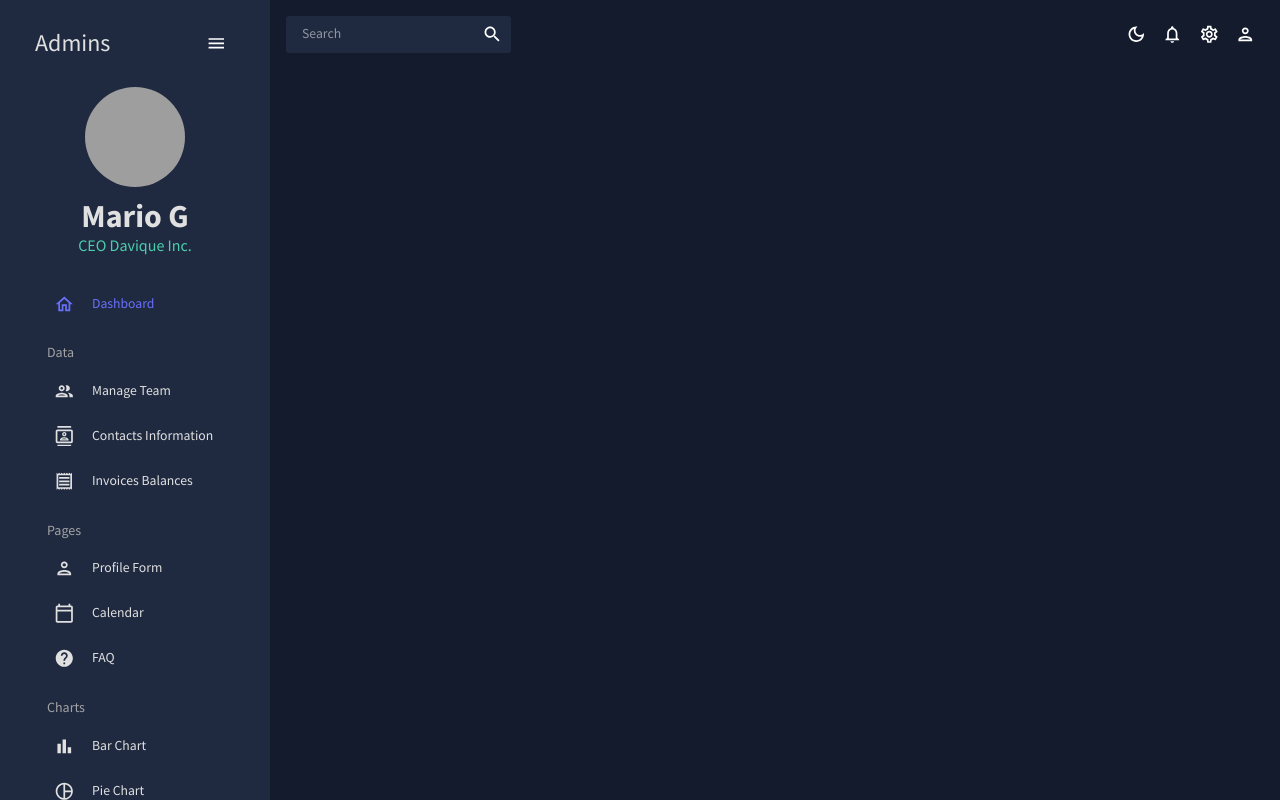
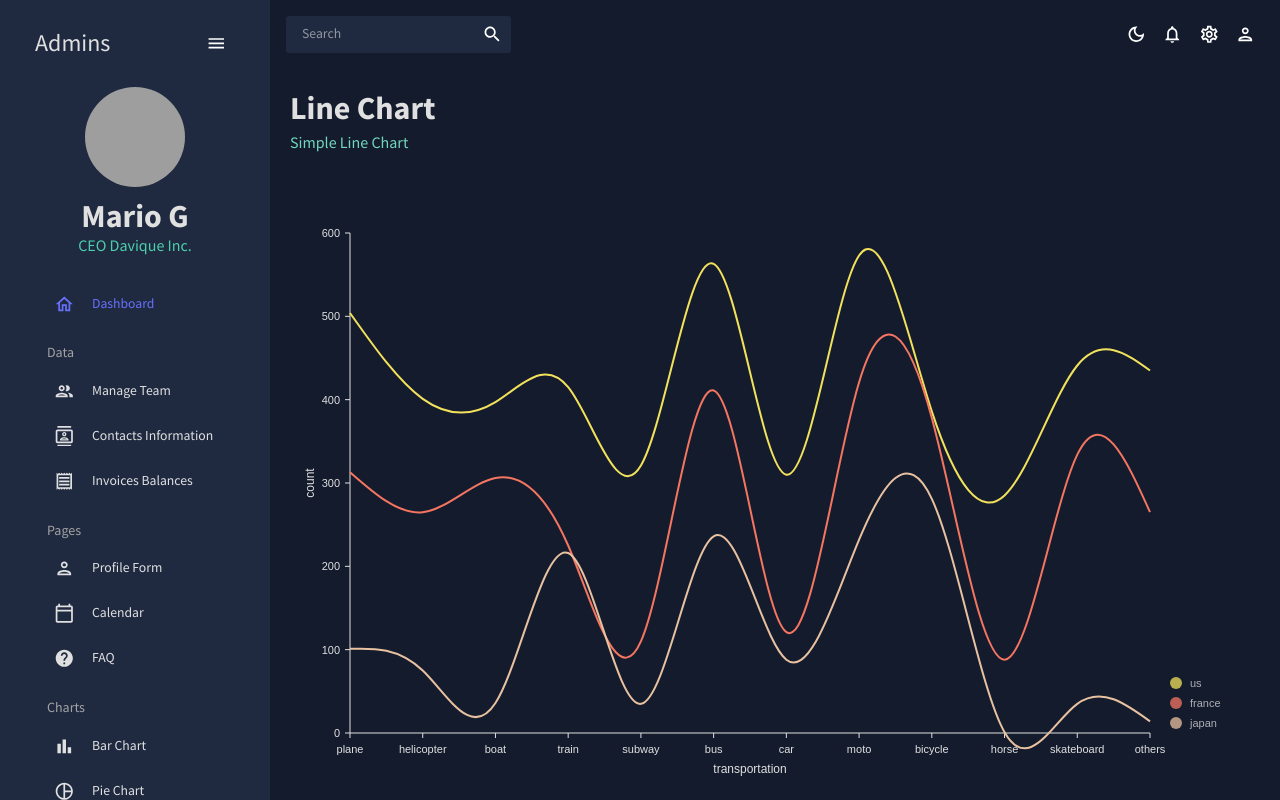
Before and after one commit to davique0/dashboard, a React (Create React App) app in the folder react-admin/: page /line in a window 1280 px wide. Built offline with nearby package versions, Linux system fonts and the light colour scheme; grey boxes are pictures that could not be loaded.

Commit message:
Add Line char with nivo

```diff
--- a/react-admin/src/App.js
+++ b/react-admin/src/App.js
@@ -12,7 +12,7 @@
 import FAQ from "./scenes/faq";
 import Bar from "./scenes/bar";
 import Pie from "./scenes/pie";
-// import Line from "./scenes/line";
+import Line from "./scenes/line";
 // import Geography from "./scenes/geography";
 
 function App() {
@@ -36,7 +36,7 @@
               <Route path="/faq" element={<FAQ />} />
               <Route path="/bar" element={<Bar />} />
               <Route path="/pie" element={<Pie />} />
-              {/* <Route path="/line" element={<Line />} /> */}
+              <Route path="/line" element={<Line />} />
               {/* <Route path="/geography" element={<Geography />} /> */}
             </Routes>
           </main>
--- /dev/null
+++ b/react-admin/src/components/LineChart.jsx
@@ -0,0 +1,115 @@
+import { ResponsiveLine } from "@nivo/line";
+import { tokens } from "../theme";
+import { useTheme } from "@mui/material";
+import { mockLineData as data } from "../data/mockData";
+
+const LineChart = ({ isDashboard = false }) => {
+  const theme = useTheme();
+  const colors = tokens(theme.palette.mode);
+
+  return (
+    <ResponsiveLine
+      data={data}
+      theme={{
+        axis: {
+          domain: {
+            line: {
+              stroke: colors.gray[100],
+            },
+          },
+          legend: {
+            text: {
+              fill: colors.gray[100],
+            },
+          },
+          ticks: {
+            line: {
+              stroke: colors.gray[100],
+              strokeWidth: 1,
+            },
+            text: {
+              fill: colors.gray[100],
+            },
+          },
+        },
+        legends: {
+          text: {
+            fill: colors.gray[100],
+          },
+        },
+        tooltip: {
+          container: {
+            color: colors.primary[500],
+          },
+        },
+      }}
+      colors={isDashboard ? { datum: "color" } : { scheme: "nivo" }}
+      margin={{ top: 50, right: 110, bottom: 50, left: 60 }}
+      xScale={{ type: "point" }}
+      yScale={{
+        type: "linear",
+        min: "auto",
+        max: "auto",
+        stacked: true,
+        reverse: false,
+      }}
+      yFormat=" >-.2f"
+      curve="natural"
+      axisTop={null}
+      axisRight={null}
+      axisBottom={{
+        tickSize: 5,
+        tickPadding: 5,
+        tickRotation: 0,
+        legend: isDashboard ? undefined : "transportation",
+        legendOffset: 36,
+        legendPosition: "middle",
+      }}
+      axisLeft={{
+        tickSize: 5,
+        tickValues: 5,
+        tickPadding: 5,
+        tickRotation: 0,
+        legend: isDashboard ? undefined : "count",
+        legendOffset: -40,
+        legendPosition: "middle",
+      }}
+      enableGridX={false}
+      enableGridY={false}
+      pointSize={10}
+      pointColor={{ theme: "background" }}
+      pointBorderWidth={2}
+      pointBorderColor={{ from: "serieColor" }}
+      pointLabelYOffset={-12}
+      useMesh={true}
+      legends={[
+        {
+          anchor: "bottom-right",
+          direction: "column",
+          justify: false,
+          translateX: 100,
+          translateY: 0,
+          itemsSpacing: 0,
+          itemDirection: "left-to-right",
+          itemWidth: 80,
+          itemHeight: 20,
+          itemOpacity: 0.75,
+          symbolSize: 12,
+          symbolShape: "circle",
+          symbolBorderColor: "rgba(0, 0, 0, .5)",
+          effects: [
+            {
+              on: "hover",
+              style: {
+                itemBackground: "rgba(0, 0, 0, .03)",
+                itemOpacity: 1,
+              },
+            },
+          ],
+        },
+      ]}
+    />
+  );
+};
+
+export default LineChart;
--- /dev/null
+++ b/react-admin/src/scenes/line/index.jsx
@@ -0,0 +1,16 @@
+import { Box } from "@mui/material";
+import Header from "../../components/Header";
+import LineChart from "../../components/LineChart";
+
+const Line = () => {
+  return (
+    <Box m="20px">
+      <Header title="Line Chart" subtitle="Simple Line Chart" />
+      <Box height="75vh">
+        <LineChart />
+      </Box>
+    </Box>
+  );
+};
+
+export default Line;
```
